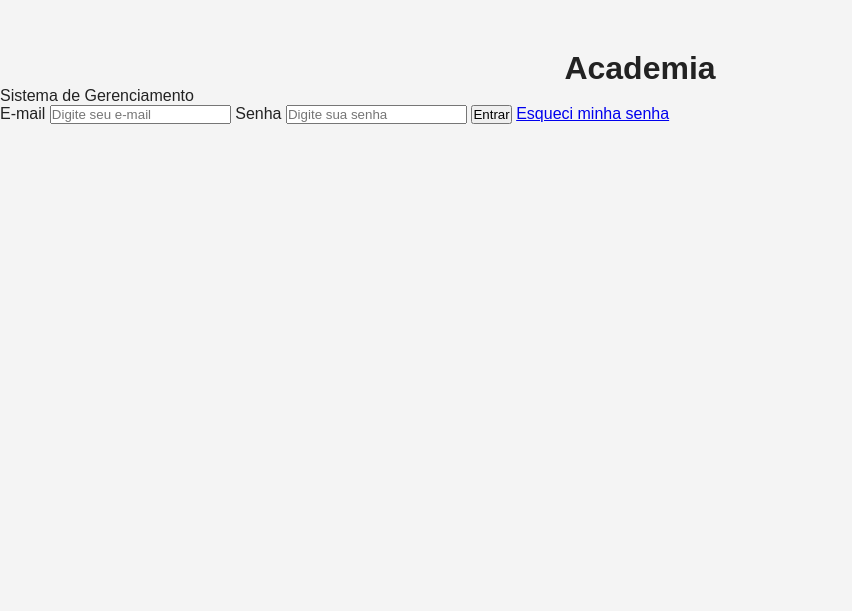
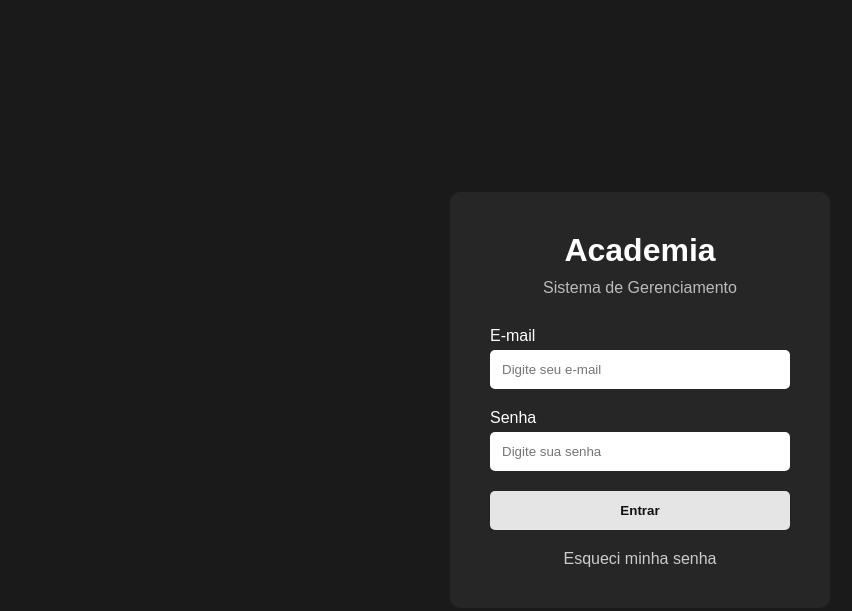
Before and after one commit to pedrohds10/Sistema-de-Gerenciamento-de-Academia, a plain HTML site: page frontend/index.html in a window 1280 px wide. Shown: the whole page, without its empty margins (0-852 px from the left). Drawn offline with Linux system fonts and the light colour scheme.

Commit message:
Revamp styles for body and login components
Updated body styles and added login container styles.

```diff
--- a/frontend/css/style.css
+++ b/frontend/css/style.css
@@ -6,11 +6,64 @@
 
 body {
     font-family: Arial, sans-serif;
-    background-color: #f4f4f4;
-    color: #222;
+    background-color: #1a1a1a;
+    color: white;
 }
 
-h1 {
+.login-container {
+    min-height: 100vh;
+    display: flex;
+    justify-content: center;
+    align-items: center;
+}
+
+.login-box {
+    width: 380px;
+    padding: 40px;
+    background-color: #262626;
+    border-radius: 10px;
     text-align: center;
-    margin-top: 50px;
 }
+
+.login-box h1 {
+    margin-bottom: 10px;
+}
+
+.login-box p {
+    margin-bottom: 30px;
+    color: #bbb;
+}
+
+.login-box form {
+    display: flex;
+    flex-direction: column;
+    text-align: left;
+}
+
+.login-box label {
+    margin-bottom: 5px;
+}
+
+.login-box input {
+    padding: 12px;
+    margin-bottom: 20px;
+    border: none;
+    border-radius: 5px;
+}
+
+.login-box button {
+    padding: 12px;
+    border: none;
+    border-radius: 5px;
+    background-color: #e5e5e5;
+    color: #111;
+    font-weight: bold;
+    cursor: pointer;
+    margin-bottom: 20px;
+}
+
+.login-box a {
+    text-align: center;
+    color: #ccc;
+    text-decoration: none;
+}
```
